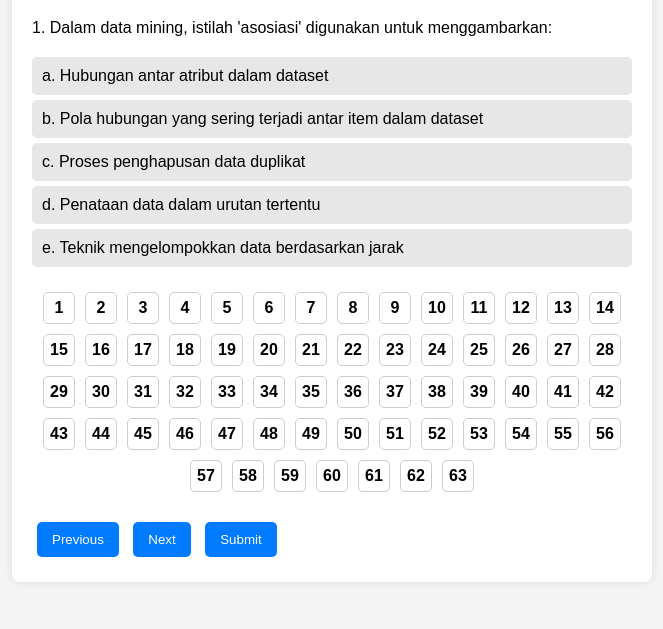
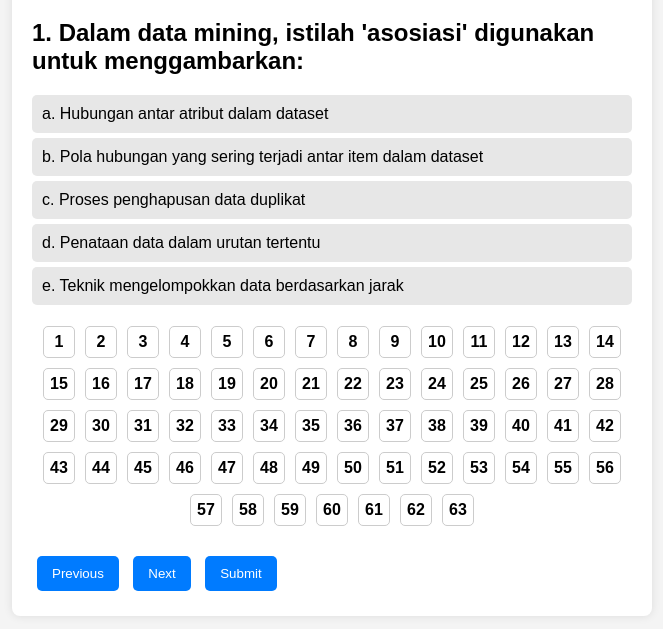
Before and after one commit to mauliidna/kuis2an, a plain HTML site: page index.html in a window 1280 px wide. Shown: the part 101-730 px from the top of the page, without its empty margins (308-971 px from the left). Drawn offline with Linux system fonts and the light colour scheme.

Commit message:
Update index.html

```diff
--- a/index.html
+++ b/index.html
@@ -10,9 +10,9 @@
     <div class="container">
         <h1>Kuis Data Mining</h1>
         <div id="quiz">
-    <div id="question" class="question"></div>
-    <ul id="options" class="options"></ul>
-    <div id="navigation-container" class="navigation"></div>
+    <h2 id="question"></h2> <!-- Tempat untuk menampilkan pertanyaan -->
+    <ul class="options" id="options"></ul> <!-- Tempat untuk menampilkan opsi -->
+    <div id="navigation-container"></div> <!-- Navigasi pertanyaan -->
     <button id="prevButton" onclick="prevQuestion()">Previous</button>
     <button id="nextButton" onclick="checkAnswer()">Next</button>
     <button id="submitButton" onclick="showResult()">Submit</button>
```
